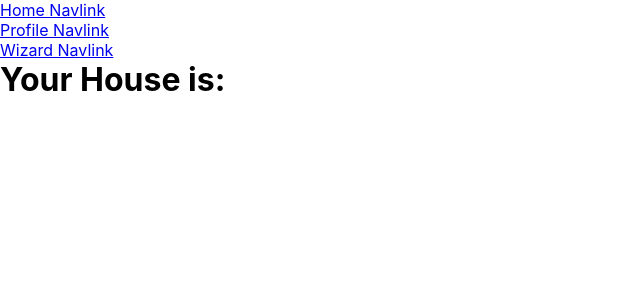
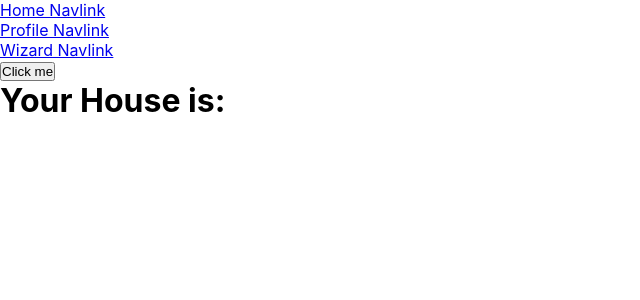
Before and after one commit to BladeKitana732/Hogwarts, a React (Create React App) app: page /Home in a window 1280 px wide. Shown: the top 300 px of the page, without its empty margins (0-640 px from the left). Built offline with nearby package versions, Linux system fonts and the light colour scheme; no server answers.

Commit message:
got button functionality to work again

```diff
--- a/src/components/Home.js
+++ b/src/components/Home.js
@@ -10,7 +10,8 @@ export default class Home extends Component {
         this.state = {
             house: ''
         }
-
+        //binding function/method
+        this.getHouse = this.getHouse.bind(this);
 
     }
 
@@ -28,6 +29,7 @@ export default class Home extends Component {
     render() {
         return (
             <div>
+                <button onClick = {this.getHouse}>Click me</button>
                 <h1><strong>Your House is:</strong>{this.state.house}</h1>
             </div>
         )
```
